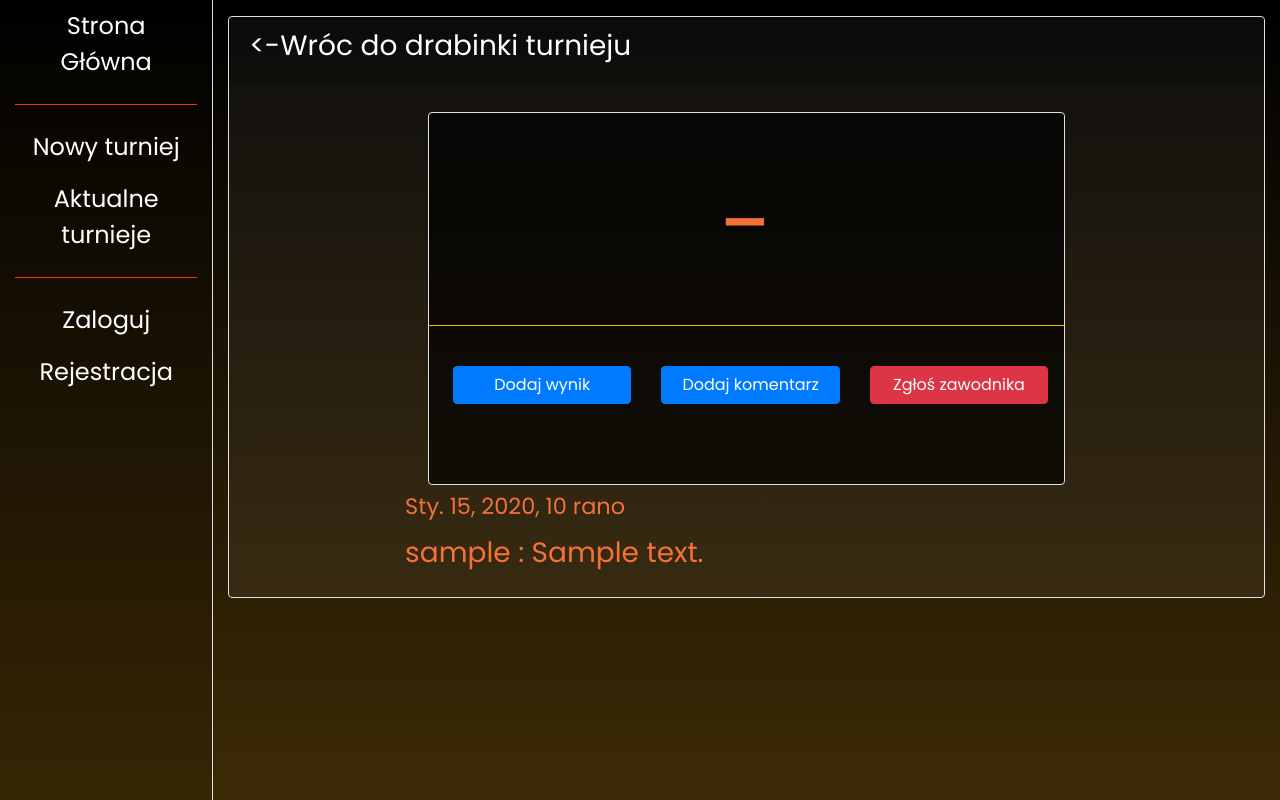
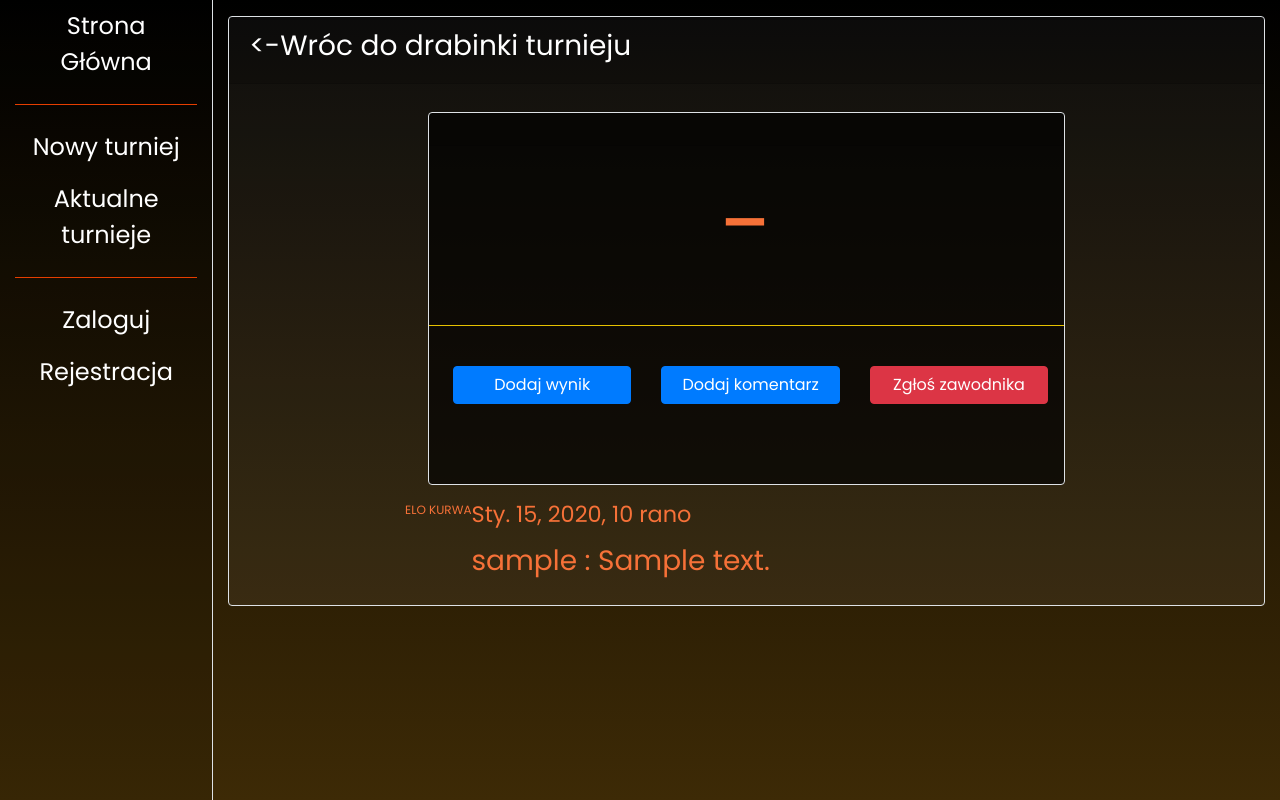
Before and after one commit to psgoral/Django-Tournament-Creator, a Django app: a page that uses main/templates/main/match.html in a window 1280 px wide. Run offline with Django 3.2, Linux system fonts and the light colour scheme; tables that the repository leaves empty hold one stand-in row (values such as "Sample post"); some libraries are stand-ins or nearby versions.

Commit message:
deploy-script

```diff
--- a/main/templates/main/match.html
+++ b/main/templates/main/match.html
@@ -130,7 +130,8 @@
                                 </div>
                             </div>
                             {%for comment in comments%}
-                            <div class="row ">
+                            <div class="row mt-3">
+                                ELO KURWA
                                 <h3>
                                     <p class="small">{{comment.date}}</p> {{comment.author}} : {{comment.message}}
                                 </h3>
```
